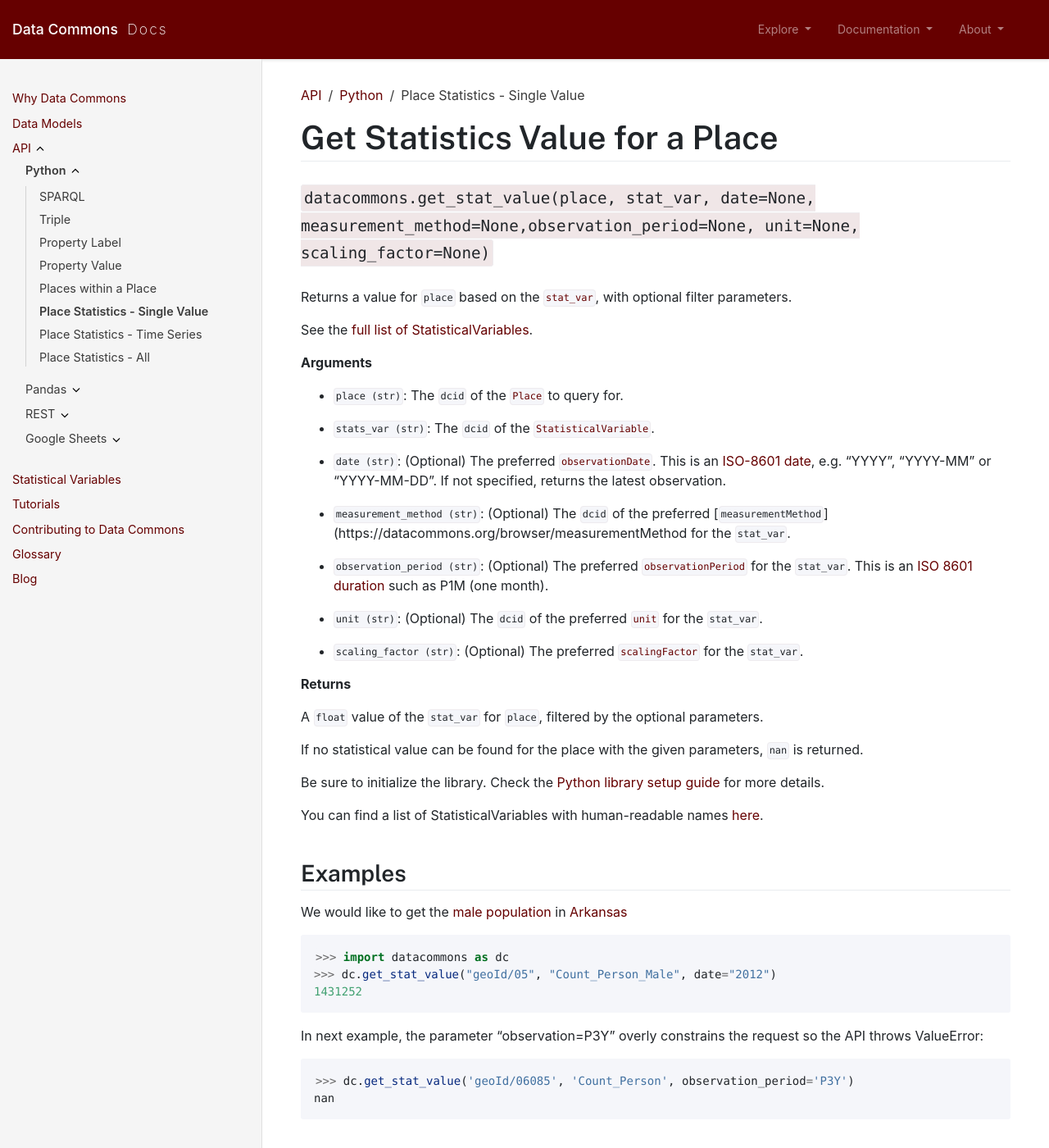
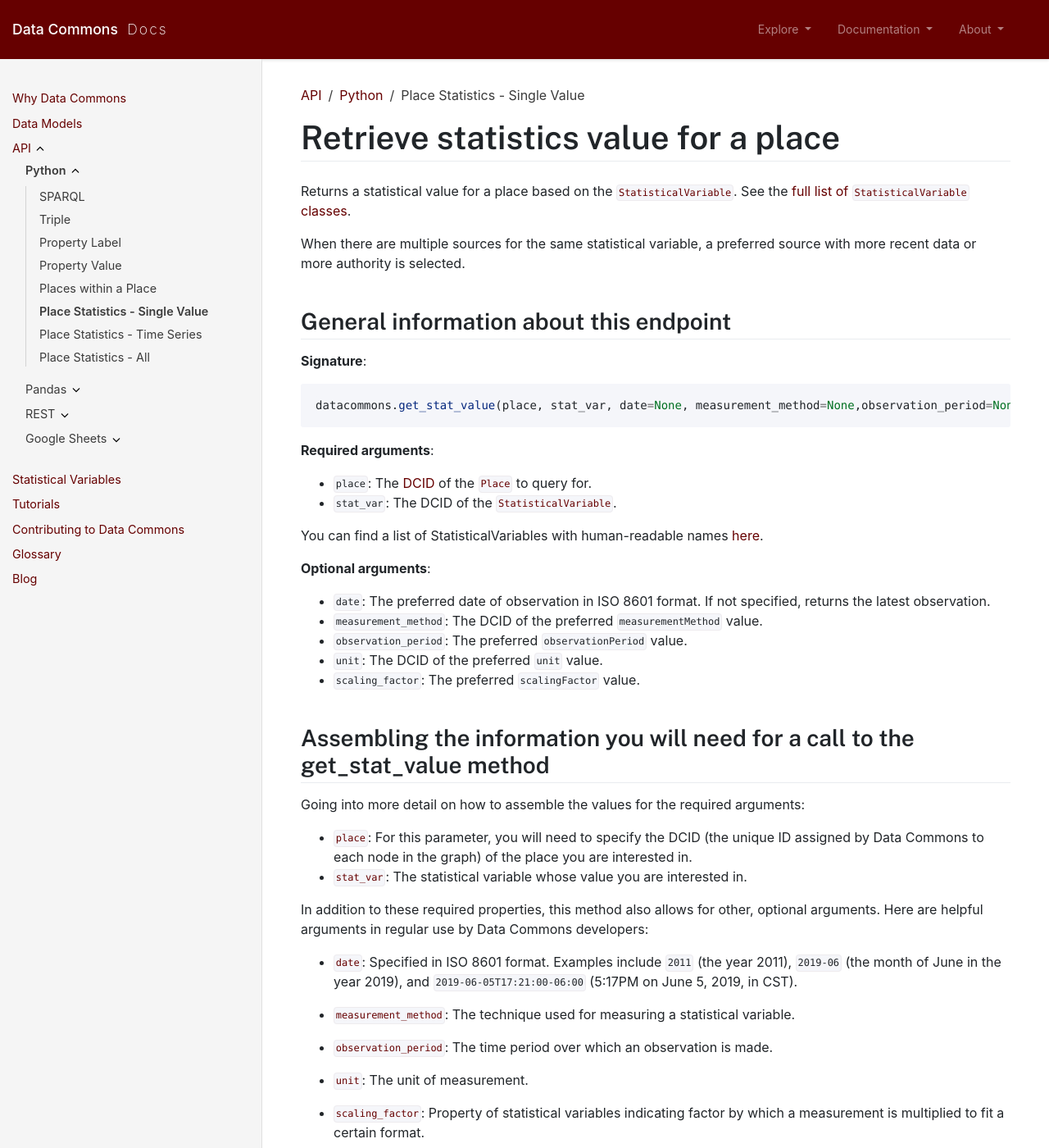
Before and after one commit to datacommonsorg/docsite, a Jekyll site: the page built from api/python/stat_value.md, in a window 1280 px wide and 1400 px high. Shown: the whole window at 82% size. Built offline with Jekyll 4.4.1, drawn with Linux system fonts in a browser that asks for light colours; comment, search, counter and statistics services are not loaded; some of the changed text lies outside the part shown.

Commit message:
Python stat value polished first draft (#117)
updated doc for python stat-value API

````diff
--- a/api/python/stat_value.md
+++ b/api/python/stat_value.md
@@ -6,58 +6,119 @@ parent: Python
 grand_parent: API
 ---
 
-# Get Statistics Value for a Place
+# Retrieve statistics value for a place
 
-## `datacommons.get_stat_value(place, stat_var, date=None, measurement_method=None,observation_period=None, unit=None, scaling_factor=None)`
+Returns a statistical value for a place based on the
+[`StatisticalVariable`](https://datacommons.org/browser/StatisticalVariable).
+See the [full list of `StatisticalVariable` classes](/statistical_variables.html).
 
-Returns a value for `place` based on the
-[`stat_var`](https://datacommons.org/browser/StatisticalVariable), with optional
-filter parameters.
+When there are multiple sources for the same statistical variable, a preferred
+source with more recent data or more authority is selected.
 
-See the [full list of StatisticalVariables](/statistical_variables.html).
+## General information about this endpoint
 
-**Arguments**
+**Signature**:
 
-* `place (str)`: The `dcid` of the
-  [`Place`](https://datacommons.org/browser/Place) to query for.
+```python
+datacommons.get_stat_value(place, stat_var, date=None, measurement_method=None,observation_period=None, unit=None, scaling_factor=None)
+```
 
-* `stats_var (str)`: The `dcid` of the
-  [`StatisticalVariable`](https://datacommons.org/browser/StatisticalVariable).
+**Required arguments**:
 
-* `date (str)`: (Optional) The preferred [`observationDate`](https://datacommons.org/browser/observationDate). This is an [ISO-8601 date](https://en.wikipedia.org/wiki/ISO_8601#Dates), e.g. "YYYY", "YYYY-MM" or "YYYY-MM-DD". If not specified, returns the latest observation.
-
-* `measurement_method (str)`: (Optional) The `dcid` of the preferred [`measurementMethod`](https://datacommons.org/browser/measurementMethod for the `stat_var`.
-
-* `observation_period (str)`: (Optional) The preferred [`observationPeriod`](https://datacommons.org/browser/observationPeriod) for the `stat_var`. This is an [ISO 8601 duration](https://en.wikipedia.org/wiki/ISO_8601#Durations) such as P1M (one month).
-
-* `unit (str)`: (Optional) The `dcid` of the preferred [`unit`](https://datacommons.org/browser/unit) for the `stat_var`.
-
-* `scaling_factor (str)`: (Optional) The preferred [`scalingFactor`](https://datacommons.org/browser/scalingFactor) for the `stat_var`.
-
-**Returns**
-
- A `float` value of the `stat_var` for `place`, filtered by the optional parameters.
-
-If no statistical value can be found for the place with the given parameters, `nan` is returned.
-
-Be sure to initialize the library. Check the [Python library setup guide](/api/python/) for more details.
+* `place`: The [DCID](https://docs.datacommons.org/glossary.html) of the [`Place`](https://datacommons.org/browser/Place) to query for.
+* `stat_var`: The DCID of the [`StatisticalVariable`](https://datacommons.org/browser/StatisticalVariable).
 
 You can find a list of StatisticalVariables with human-readable names [here](/statistical_variables.html).
 
+**Optional arguments**:
+
+* `date`: The preferred date of observation in ISO 8601 format. If not specified, returns the latest observation.
+* `measurement_method`: The DCID of the preferred `measurementMethod` value.
+* `observation_period`: The preferred `observationPeriod` value.
+* `unit`: The DCID of the preferred `unit` value.
+* `scaling_factor`: The preferred `scalingFactor` value.
+
+## Assembling the information you will need for a call to the get_stat_value method
+
+Going into more detail on how to assemble the values for the required arguments:
+
+ - [`place`]((/glossary.html)): For this parameter, you will need to specify the DCID (the unique ID assigned by Data Commons to each node in the graph) of the place you are interested in.
+ - [`stat_var`](/glossary.html): The statistical variable whose value you are interested in.
+
+In addition to these required properties, this method also allows for other, optional arguments. Here are helpful arguments in regular use by Data Commons developers:
+
+  - [`date`](https://docs.datacommons.org/glossary.html): Specified in ISO 8601 format. Examples include `2011` (the year 2011), `2019-06` (the month of June in the year 2019), and `2019-06-05T17:21:00-06:00` (5:17PM on June 5, 2019, in CST).
+
+  - [`measurement_method`](https://docs.datacommons.org/glossary.html): The technique used for measuring a statistical variable.
+
+  - [`observation_period`](https://docs.datacommons.org/glossary.html): The time period over which an observation is made.
+
+  - [`unit`](https://docs.datacommons.org/glossary.html): The unit of measurement.
+
+  - [`scaling_factor`](https://docs.datacommons.org/glossary.html): Property of statistical variables indicating factor by which a measurement is multiplied to fit a certain format.
+
+## What to expect in the return
+
+The method will return a simple number, like '1.20949' or '1431252'.
+
 ## Examples
 
-We would like to get the  [male population](https://datacommons.org/browser/Count_Person_Male) in [Arkansas](https://datacommons.org/browser/geoId/05)
+### Example 1: Retrieve the count of men in the state of California.
 
 ```python
->>> import datacommons as dc
->>> dc.get_stat_value("geoId/05", "Count_Person_Male", date="2012")
+>>> datacommons.get_stat_value("geoId/05", "Count_Person_Male")
+1474705
+```
+
+### Example 2: Retrieve the count of men in the state of California in the year 2012.
+
+```python
+>>> datacommons.get_stat_value("geoId/05", "Count_Person_Male", date="2012")
 1431252
 ```
 
-In next example, the parameter "observation=P3Y" overly constrains the request so the API
-throws ValueError:
+### Example 3: Retrieve the number of people in Bosnia and Herzegovina as counted by the Bosnian census.
 
 ```python
->>> dc.get_stat_value('geoId/06085', 'Count_Person', observation_period='P3Y')
+>>> datacommons.get_stat_value("country/BIH", "Count_Person", measurement_method="BosniaCensus")
+3791622
+```
+
+### Example 4: Retrieve the death count in Miami-Dade County over a period of one year.
+
+```python
+>>> datacommons.get_stat_value("geoId/12086", "Count_Death", observation_period="P1Y")
+20703
+```
+
+### Example 5: Retrieve the distrubtion of the drug naloxone in Miami-Dade County in grams.
+
+```python
+>>> datacommons.get_stat_value("geoId/12086", "RetailDrugDistribution_DrugDistribution_Naloxone", unit="Grams")
+118.79
+```
+
+### Example 6: Retrieve the percentage of nominal GDP spent by the government of the Gambia on education.
+
+```python
+>>> datacommons.get_stat_value("country/GMB", "Amount_EconomicActivity_ExpenditureActivity_EducationExpenditure_Government_AsFractionOf_Amount_EconomicActivity_GrossDomesticProduction_Nominal", scaling_factor="100.0000000000")
+2.43275
+```
+
+## Error Returns
+
+If there is no value associated with the requested property, `nan` is returned:
+
+```python
+>>> datacommons.get_stat_value("geoId/1001", "Count_Person_Male")
 nan
 ```
+
+If you do not pass a required positional argument, a TypeError is returned:
+
+```python
+>>> datacommons.get_stat_value("geoId/1001")
+Traceback (most recent call last):
+  File "<stdin>", line 1, in <module>
+TypeError: get_stat_value() missing 1 required positional argument: 'stat_var'
+```
````
